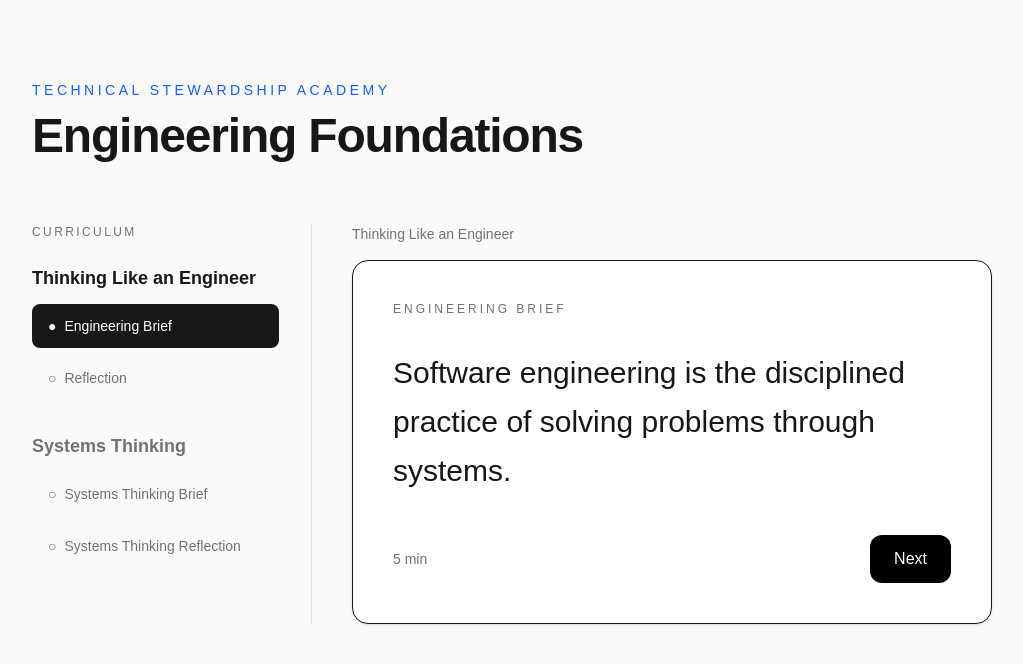
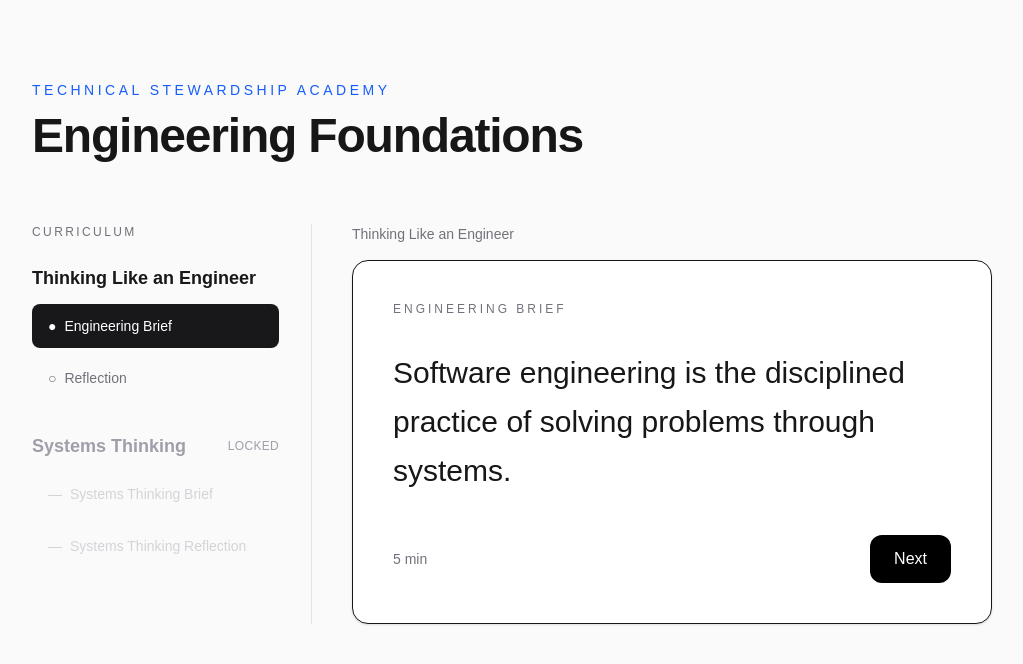
Before and after one commit to enoqueJonas/tsa, a Next.js app in the folder apps/web/: page / in a window 1280 px wide. Shown: the top 664 px of the page, without its empty margins (128-1151 px from the left). Built offline with nearby package versions, Linux system fonts and the light colour scheme.

Commit message:
feat: enforce sequential curriculum
Lock later lessons until prior lesson activities are complete and keep runtime navigation aligned with curriculum gating.

```diff
--- a/apps/web/components/curriculum-sidebar.tsx
+++ b/apps/web/components/curriculum-sidebar.tsx
@@ -9,6 +9,7 @@ interface CurriculumSidebarProps {
     currentLesson: Lesson;
     currentActivity: Activity;
     completedActivityIds: string[];
+    unlockedLessonIds: string[];
     onSelectActivity(activityId: string): void;
 }
 
@@ -17,6 +18,7 @@ export function CurriculumSidebar({
     currentLesson,
     currentActivity,
     completedActivityIds,
+    unlockedLessonIds,
     onSelectActivity,
 }: CurriculumSidebarProps) {
     return (
@@ -28,18 +30,29 @@ export function CurriculumSidebar({
             <div className="mt-6 space-y-8">
                 {path.lessons.map((lesson) => {
                     const isCurrentLesson = lesson.id === currentLesson.id;
+                    const isUnlocked = unlockedLessonIds.includes(lesson.id);
 
                     return (
                         <section key={lesson.id}>
+                            <div className="flex items-center justify-between gap-3">
                                 <h2
                                     className={
                                         isCurrentLesson
                                             ? "text-lg font-semibold text-zinc-900"
-                                        : "text-lg font-semibold text-zinc-500"
+                                            : isUnlocked
+                                              ? "text-lg font-semibold text-zinc-500"
+                                              : "text-lg font-semibold text-zinc-400"
                                     }
                                 >
                                     {lesson.title}
                                 </h2>
+
+                                {!isUnlocked && (
+                                    <span className="text-xs font-medium uppercase tracking-wide text-zinc-400">
+                                        Locked
+                                    </span>
+                                )}
+                            </div>
 
                             <div className="mt-3 space-y-2">
                                 {lesson.activities.map((activity) => {
@@ -52,17 +65,22 @@ export function CurriculumSidebar({
                                         <button
                                             key={activity.id}
                                             type="button"
+                                            disabled={!isUnlocked}
                                             onClick={() =>
                                                 onSelectActivity(activity.id)
                                             }
                                             className={
-                                                isCurrent
+                                                !isUnlocked
+                                                    ? "block w-full cursor-not-allowed rounded-lg px-4 py-3 text-left text-sm text-zinc-300"
+                                                    : isCurrent
                                                       ? "block w-full rounded-lg bg-zinc-900 px-4 py-3 text-left text-sm text-white"
                                                       : "block w-full rounded-lg px-4 py-3 text-left text-sm text-zinc-500 transition hover:bg-zinc-100 hover:text-zinc-900"
                                             }
                                         >
                                             <span className="mr-2">
-                                                {isCompleted
+                                                {!isUnlocked
+                                                    ? "—"
+                                                    : isCompleted
                                                       ? "✓"
                                                       : isCurrent
                                                         ? "●"
--- a/apps/web/components/learning-experience.tsx
+++ b/apps/web/components/learning-experience.tsx
@@ -32,11 +32,16 @@ export function LearningExperience() {
         session.completedActivityIds()
     );
 
+    const [unlockedLessonIds, setUnlockedLessonIds] = useState(
+        session.unlockedLessonIds()
+    );
+
     function syncFromSession() {
         setLesson(session.currentLesson());
         setActivity(session.currentActivity());
         setHasNext(session.hasNext());
         setCompletedActivityIds(session.completedActivityIds());
+        setUnlockedLessonIds(session.unlockedLessonIds());
     }
 
     function persistProgress() {
@@ -114,6 +119,7 @@ export function LearningExperience() {
                 currentLesson={lesson}
                 currentActivity={activity}
                 completedActivityIds={completedActivityIds}
+                unlockedLessonIds={unlockedLessonIds}
                 onSelectActivity={handleSelectActivity}
             />
 
--- a/packages/runtime-kernel/src/runtime/session.ts
+++ b/packages/runtime-kernel/src/runtime/session.ts
@@ -12,6 +12,7 @@ export interface LearningSession {
     currentLesson(): Lesson;
     currentActivity(): Activity;
     completedActivityIds(): string[];
+    unlockedLessonIds(): string[];
     completeCurrentActivity(): void;
     hasNext(): boolean;
     next(): void;
@@ -47,6 +48,32 @@ export function createLearningSession(): LearningSession {
         return null;
     }
 
+    function getUnlockedLessonIds() {
+        const unlockedLessonIds: string[] = [];
+
+        for (let index = 0; index < engineeringFoundations.lessons.length; index++) {
+            const lesson = engineeringFoundations.lessons[index];
+
+            if (index === 0) {
+                unlockedLessonIds.push(lesson.id);
+                continue;
+            }
+
+            const previousLesson = engineeringFoundations.lessons[index - 1];
+            const previousLessonComplete = previousLesson.activities.every(
+                (activity) => completedActivityIds.has(activity.id)
+            );
+
+            if (!previousLessonComplete) {
+                break;
+            }
+
+            unlockedLessonIds.push(lesson.id);
+        }
+
+        return unlockedLessonIds;
+    }
+
     return {
         currentPath() {
             return engineeringFoundations;
@@ -63,6 +90,10 @@ export function createLearningSession(): LearningSession {
 
         completedActivityIds() {
             return Array.from(completedActivityIds);
+        },
+
+        unlockedLessonIds() {
+            return getUnlockedLessonIds();
         },
 
         completeCurrentActivity() {
@@ -104,6 +135,12 @@ export function createLearningSession(): LearningSession {
                 return false;
             }
 
+            const targetLesson = engineeringFoundations.lessons[location.lessonIndex];
+
+            if (!getUnlockedLessonIds().includes(targetLesson.id)) {
+                return false;
+            }
+
             lessonIndex = location.lessonIndex;
             activityIndex = location.activityIndex;
             return true;
@@ -117,13 +154,6 @@ export function createLearningSession(): LearningSession {
         },
 
         restoreProgress(progress: LearningProgress) {
-            const location = findActivity(progress.currentActivityId);
-
-            if (location) {
-                lessonIndex = location.lessonIndex;
-                activityIndex = location.activityIndex;
-            }
-
             completedActivityIds.clear();
 
             for (const activityId of progress.completedActivityIds) {
@@ -131,6 +161,21 @@ export function createLearningSession(): LearningSession {
                     completedActivityIds.add(activityId);
                 }
             }
+
+            const location = findActivity(progress.currentActivityId);
+
+            if (!location) {
+                return;
+            }
+
+            const targetLesson = engineeringFoundations.lessons[location.lessonIndex];
+
+            if (!getUnlockedLessonIds().includes(targetLesson.id)) {
+                return;
+            }
+
+            lessonIndex = location.lessonIndex;
+            activityIndex = location.activityIndex;
         },
     };
 }
```
Lines whose indentation alone changed are shown as unchanged.
